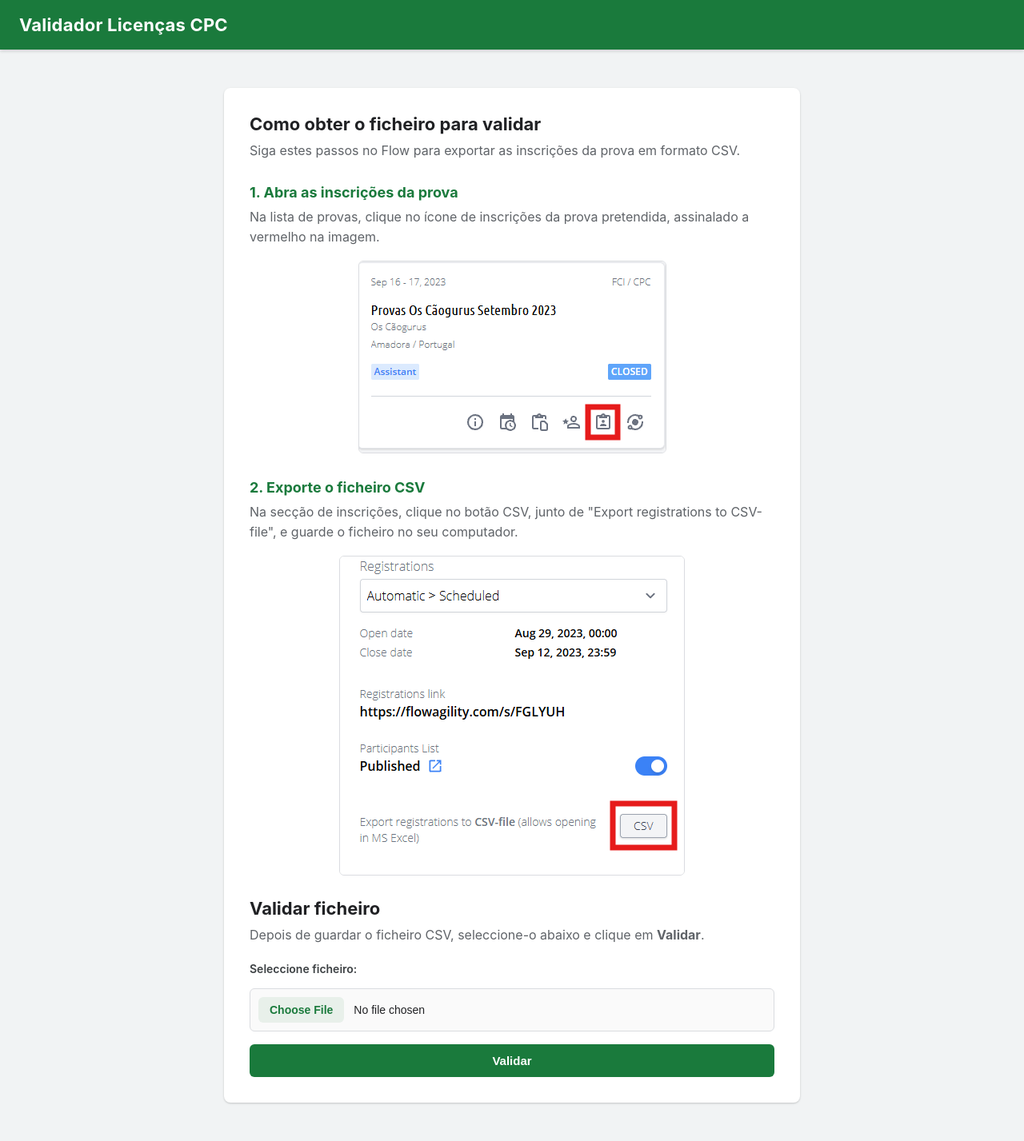
After one commit to ardoric/flow_reg_check, a Flask app: page /static/help.html in a window 1280 px wide. The commit adds this page. Shown: the whole page at 80% size. Run offline with Flask 3, Linux system fonts and the light colour scheme; parts of the project's set-up code (start-up, migrations or seed data) failed here and were passed over.

Commit message:
added help page

```diff
--- /dev/null
+++ b/static/help.html
@@ -0,0 +1,168 @@
+<!DOCTYPE html>
+<html lang="pt">
+<head>
+	<meta charset="UTF-8">
+	<meta name="viewport" content="width=device-width, initial-scale=1.0">
+	<title>Como obter o ficheiro - Validador Licenças CPC</title>
+	<style>
+		* {
+			box-sizing: border-box;
+			margin: 0;
+			padding: 0;
+		}
+
+		body {
+			font-family: -apple-system, BlinkMacSystemFont, "Segoe UI", Roboto, Helvetica, Arial, sans-serif;
+			background-color: #f1f3f4;
+			min-height: 100vh;
+			color: #202124;
+		}
+
+		.header {
+			background-color: #1a7a3c;
+			color: #ffffff;
+			padding: 18px 24px;
+			box-shadow: 0 2px 4px rgba(0, 0, 0, 0.15);
+		}
+
+		.header h1 {
+			font-size: 22px;
+			font-weight: 700;
+			letter-spacing: 0.2px;
+		}
+
+		.container {
+			display: flex;
+			justify-content: center;
+			padding: 48px 16px;
+		}
+
+		.card {
+			background-color: #ffffff;
+			border-radius: 8px;
+			box-shadow: 0 1px 3px rgba(0, 0, 0, 0.12), 0 1px 2px rgba(0, 0, 0, 0.08);
+			width: 100%;
+			max-width: 720px;
+			padding: 32px;
+		}
+
+		h2 {
+			font-size: 22px;
+			font-weight: 700;
+			margin-bottom: 8px;
+		}
+
+		p {
+			color: #5f6368;
+			line-height: 1.6;
+		}
+
+		.steps {
+			list-style: none;
+			display: flex;
+			flex-direction: column;
+			gap: 32px;
+			margin: 28px 0;
+		}
+
+		h3 {
+			font-size: 18px;
+			color: #1a7a3c;
+			margin-bottom: 8px;
+		}
+
+		.step-image {
+			display: block;
+			max-width: 100%;
+			height: auto;
+			margin: 16px auto 0;
+			border: 1px solid #dadce0;
+			border-radius: 6px;
+		}
+
+		form {
+			display: flex;
+			flex-direction: column;
+			gap: 16px;
+			margin-top: 20px;
+		}
+
+		label {
+			font-size: 14px;
+			font-weight: 600;
+			color: #3c4043;
+		}
+
+		input[type="file"] {
+			min-width: 0;
+			border: 1px solid #dadce0;
+			border-radius: 6px;
+			padding: 10px;
+			font-size: 14px;
+			background-color: #fafafa;
+			cursor: pointer;
+		}
+
+		input[type="file"]::file-selector-button {
+			border: none;
+			background-color: #e8f0ea;
+			color: #1a7a3c;
+			padding: 8px 14px;
+			border-radius: 6px;
+			font-weight: 600;
+			cursor: pointer;
+			margin-right: 12px;
+		}
+
+		button[type="submit"] {
+			background-color: #1a7a3c;
+			color: #ffffff;
+			border: none;
+			border-radius: 6px;
+			padding: 12px;
+			font-size: 15px;
+			font-weight: 600;
+			cursor: pointer;
+			transition: background-color 0.15s ease;
+		}
+
+		button[type="submit"]:hover {
+			background-color: #166633;
+		}
+
+	</style>
+</head>
+<body>
+	<header class="header">
+		<h1>Validador Licenças CPC</h1>
+	</header>
+
+	<main class="container">
+		<div class="card">
+			<h2>Como obter o ficheiro para validar</h2>
+			<p>Siga estes passos no Flow para exportar as inscrições da prova em formato CSV.</p>
+
+			<ol class="steps" role="list">
+				<li>
+					<h3>1. Abra as inscrições da prova</h3>
+					<p>Na lista de provas, clique no ícone de inscrições da prova pretendida, assinalado a vermelho na imagem.</p>
+					<img class="step-image" src="validador_step1.png" alt="Cartão de uma prova no Flow com o ícone de inscrições destacado a vermelho.">
+				</li>
+				<li>
+					<h3>2. Exporte o ficheiro CSV</h3>
+					<p>Na secção de inscrições, clique no botão CSV, junto de &quot;Export registrations to CSV-file&quot;, e guarde o ficheiro no seu computador.</p>
+					<img class="step-image" src="validador_step2.png" alt="Secção de inscrições no Flow com o botão CSV destacado a vermelho.">
+				</li>
+			</ol>
+
+			<h2>Validar ficheiro</h2>
+			<p>Depois de guardar o ficheiro CSV, seleccione-o abaixo e clique em <strong>Validar</strong>.</p>
+			<form action="/validate" method="post" enctype="multipart/form-data">
+				<label for="file">Seleccione ficheiro:</label>
+				<input type="file" id="file" name="file">
+				<button type="submit">Validar</button>
+			</form>
+		</div>
+	</main>
+</body>
+</html>
```
Also changed, not shown: templates/index.html (+8 -0 lines), static/validador_step1.png (added), static/validador_step2.png (added).
